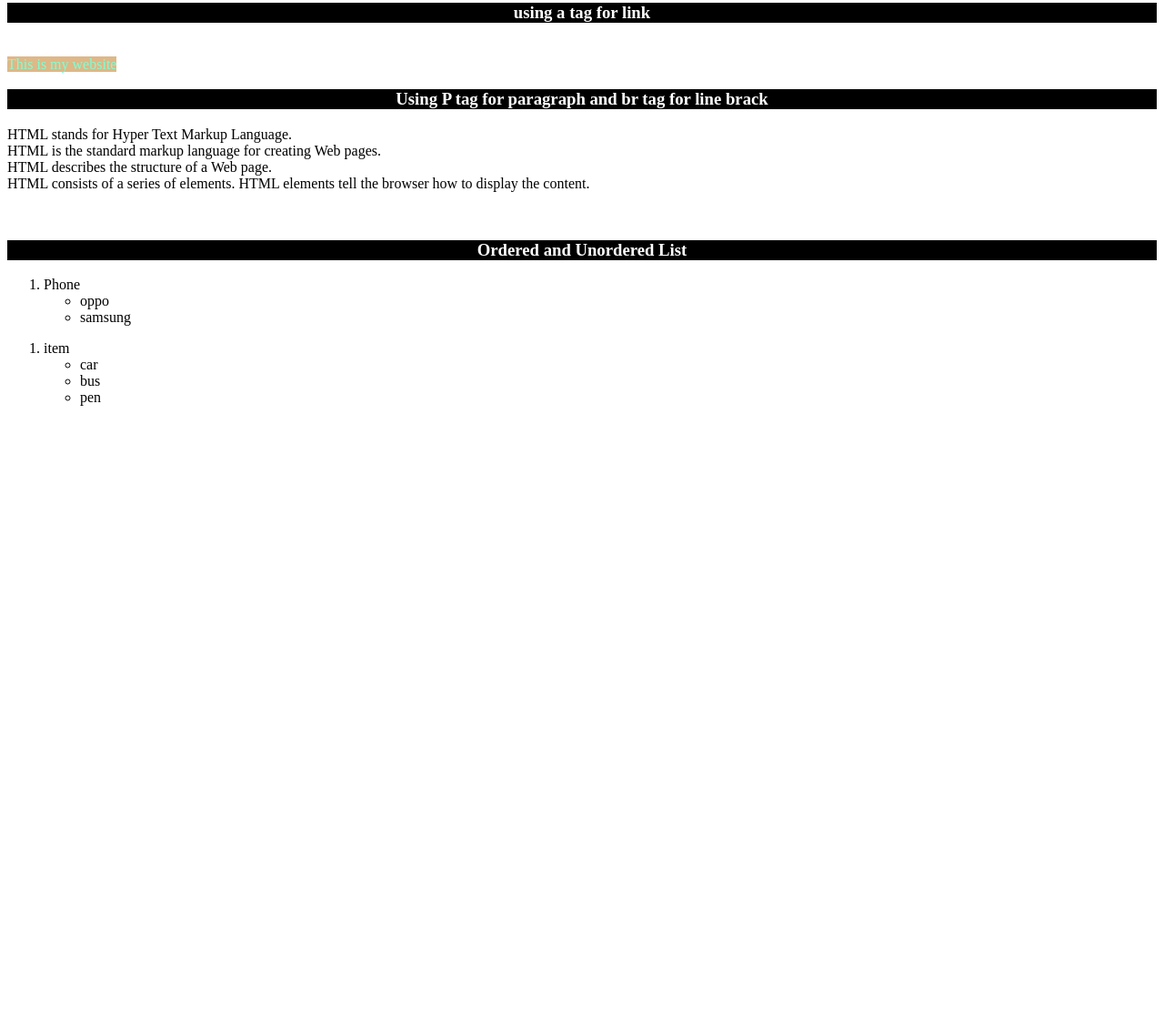
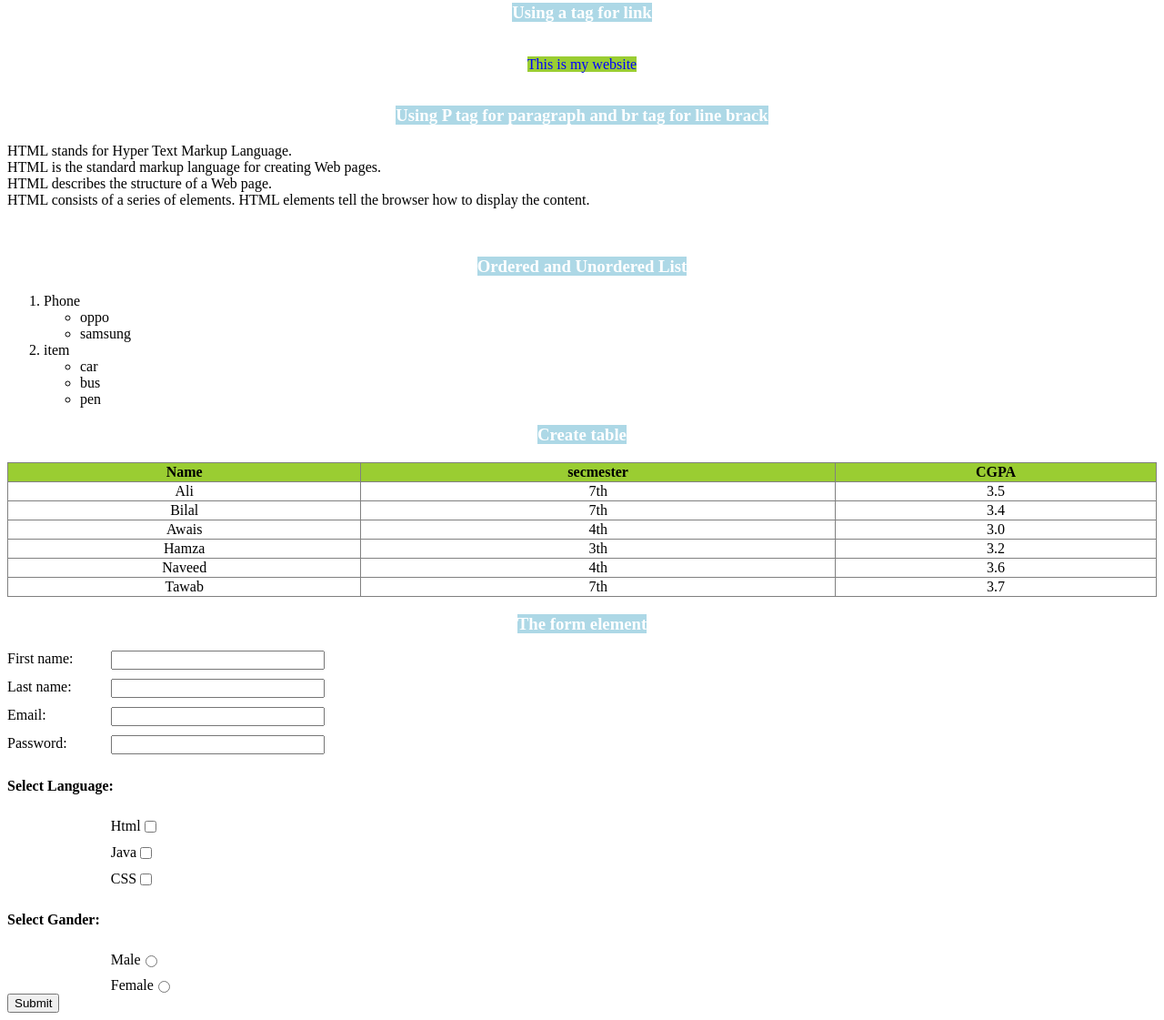
Before and after one commit to azamali254/Secmester_Project, a plain HTML site: page Assigment/Assigment_01.html in a window 1280 px wide. Shown: the part 496-1617 px from the top of the page at 91% size. Before the commit the page ends 958 px from the top, so only its background shows below. Drawn offline with Linux system fonts and the light colour scheme.

Commit message:
Assigment

```diff
--- a/Assigment/Assigment_01.html
+++ b/Assigment/Assigment_01.html
@@ -1,60 +1,144 @@
 <!DOCTYPE html>
 <html>
+
 <head>
-<style>
-    h3{
-        text-align: center;
-        background-color: black;
-        color: white;
-    }
-    img {
-    display: block;
-    margin-left:  auto;
-    margin-right: auto;
-    }
-    a {
-        color: aquamarine;
-        background-color:burlywood;
-        text-decoration: none;
-        text-align: center;
-
-    }
-    a:hover{
-        color: cornflowerblue;
-    }
-</style>
+    <link rel="stylesheet" href="style.css">
     <title>Assigment_01</title>
 </head>
+
 <body>
-    <h3> using img tag for image </h3>
-    <img src="Assigment_01_pic_01.jpg" alt="This is a image" width="50%">
+    <h3><span> Using img tag for image </span></h3>
+    <div class="image">
+        <img src="Assigment_01_pic_01.jpg" alt="This is a image" width="50%">
+    </div>
 
-    <h3> using a tag for link </h3> <br>
-    <a href="https://makecv.me/" target="_blank"> This is my website </a>
 
-    <h3> Using P tag for paragraph and br tag for line brack</h3>
+    <h3><span> Using a tag for link </span> </h3> <br>
+    <a href="https://makecv.me/" target="_blank"><span> This is my website </span></a> <br>
+
+    <h3><span> Using P tag for paragraph and br tag for line brack </span></h3>
     <p> HTML stands for Hyper Text Markup Language. <br>
         HTML is the standard markup language for creating Web pages. <br>
         HTML describes the structure of a Web page. <br>
         HTML consists of a series of elements. HTML elements
-         tell the browser how to display the content.</p><br>
+        tell the browser how to display the content.</p><br>
 
 
-     <h3> Ordered and Unordered List</h3>
+    <h3><span> Ordered and Unordered List </span></h3>
     <ol>
         <li>Phone</li>
         <ul>
             <li>oppo</li>
             <li>samsung</li>
-        </ul></ol>
-    <ol>
+        </ul>
+
         <li>item</li>
         <ul>
             <li>car</li>
             <li>bus</li>
             <li>pen</li>
-        </ul></ol>
+        </ul>
+    </ol>
+    <h3><span> Create table </span></h3>
+    <table>
+        <tr>
+            <th style="background: yellowgreen;">Name</th>
+            <th style="background: yellowgreen;">secmester</th>
+            <th style="background: yellowgreen;">CGPA</th>
+        </tr>
+        <tr>
+            <td>Ali</td>
+            <td>7th</td>
+            <td>3.5</td>
+        </tr>
+        <tr>
+            <td>Bilal</td>
+            <td>7th</td>
+            <td>3.4</td>
+        </tr>
+        <tr>
+            <td>Awais</td>
+            <td>4th</td>
+            <td>3.0</td>
+        </tr>
+        <tr>
+            <td>Hamza</td>
+            <td>3th</td>
+            <td>3.2</td>
+        </tr>
+        <tr>
+            <td>Naveed</td>
+            <td>4th</td>
+            <td>3.6</td>
+        </tr>
+        <tr>
+            <td>Tawab</td>
+            <td>7th</td>
+            <td>3.7</td>
+        </tr>
+    </table>
+    <h3><span>The form element</span></h3>
+    <form>
+        <div class="form_container">
+            <div>
+                <label for="fname">First name: </label>
+                <input type="text" id="fname" name="fname">
+            </div>
+            <div><label for="lname">Last name:</label>
+                <input type="text" id="lname" name="lname">
+            </div>
+            <div><label for="email"> Email:</label>
+                <input type="email" id="email" name="email">
+            </div>
+            <div>
+                <label for="pwd">Password:</label>
+                <input type="password" id="pwd" name="pwd" minlength="8">
+            </div>
+            <p style="font-weight:bolder;">
+                Select Language:
+            </p>
+            <div>
+                <div class="empty">
+                </div>
+                <div>
+                    <label for="html"> Html</label>
+                    <input type="checkbox" name="html">
+                </div>
+            </div>
+            <div>
+                <div class="empty"></div>
+                <div>
+                    <label for="java"> Java</label>
+                    <input type="checkbox" name="java">
+                </div>
+            </div>
+            <div>
+                <div class="empty"></div>
+                <div>
+                    <label for="css"> CSS</label>
+                    <input type="checkbox" name="css">
+                </div>
+            </div>
+            <p style="font-weight:bolder;">
+                Select Gander:
+            </p>
+            <div>
+                <div class="empty"></div>
+                <div>
+                    <label for="male">Male</label>
+                    <input type="radio" name="gander" id="male">
+                </div>
+            </div>
+            <div>
+                <div class="empty"></div>
+                <div>
 
-
+                    <label for="male">Female</label>
+                    <input type="radio" name="gander" id="female">
+                </div>
+            </div>
+        </div>
+        <input type="submit" value="Submit">
+    </form>
 </body>
 </html>
--- /dev/null
+++ b/Assigment/style.css
@@ -0,0 +1,72 @@
+h3 {
+    text-align: center;
+}
+h3 span {
+    color: white;
+    background-color:lightblue;
+}
+.image {
+    background-color: beige;
+
+}
+img {
+    display: block;
+    margin-left: auto;
+    margin-right: auto;
+    border-radius: 2%;
+}
+a {
+    display: block;
+    text-align: center;
+    text-decoration: none;
+}
+
+a span {
+    color: blue;
+    background-color: yellowgreen;
+}
+a:hover span {
+    text-decoration: underline;
+    background-color: wheat;
+    color: red;
+}
+
+table,
+th,
+td {
+    border: 1px solid gray;
+    border-collapse: collapse;
+}
+
+table {
+    text-align: center;
+    width: 100%;
+}
+.form_container {
+    width: 90%;
+    display: flex;
+    flex-direction: column;
+    gap: 10px;
+}
+
+.form_container div {
+    flex-basis: 100;
+    display: flex;
+}
+
+.checkbox_lg {
+    display: flex;
+    gap: 10px;
+}
+
+.form_container div input {
+    flex-basis: 20%;
+}
+
+.form_container div label {
+    flex-basis: 10%;
+}
+
+.form_container div .empty {
+    flex-basis: 10%;
+}
```
Also changed, not shown: Lab03-01.html (deleted, +0 -50 lines).
